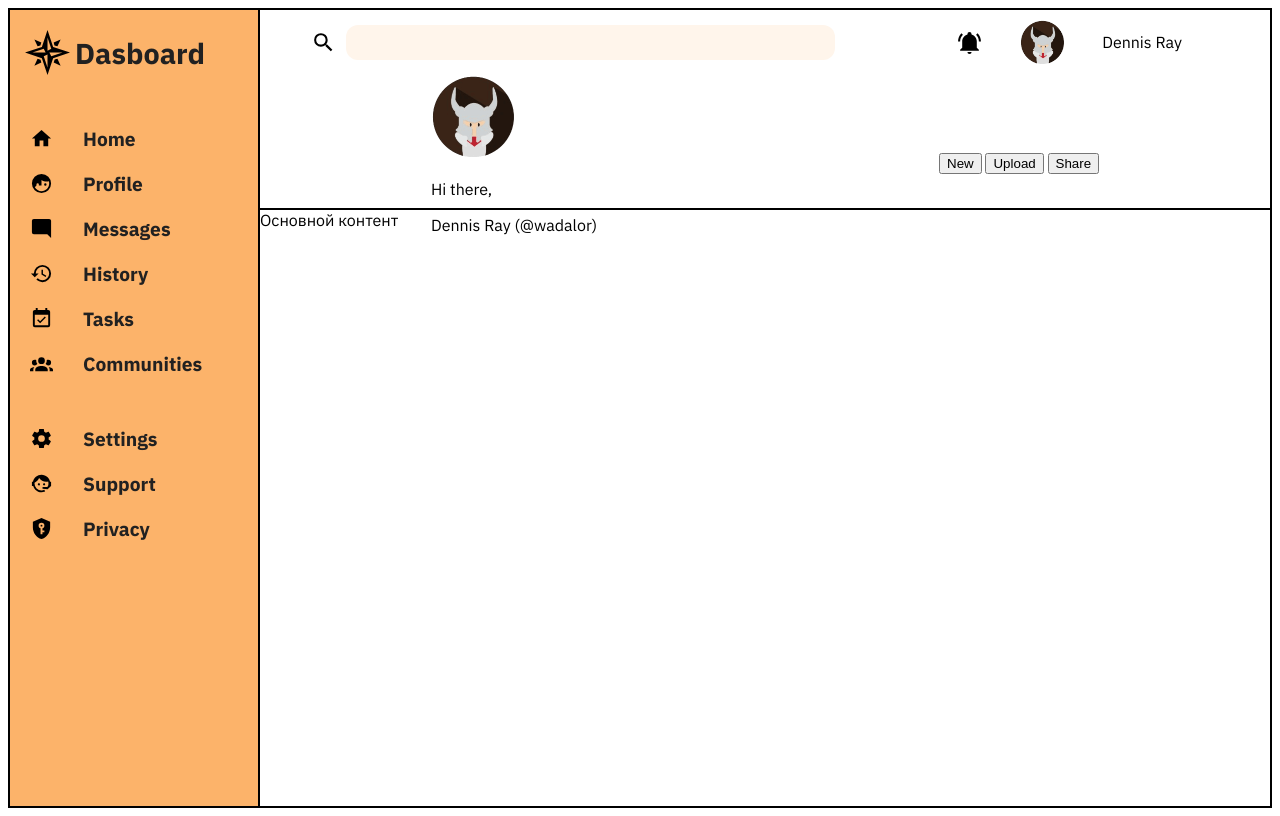
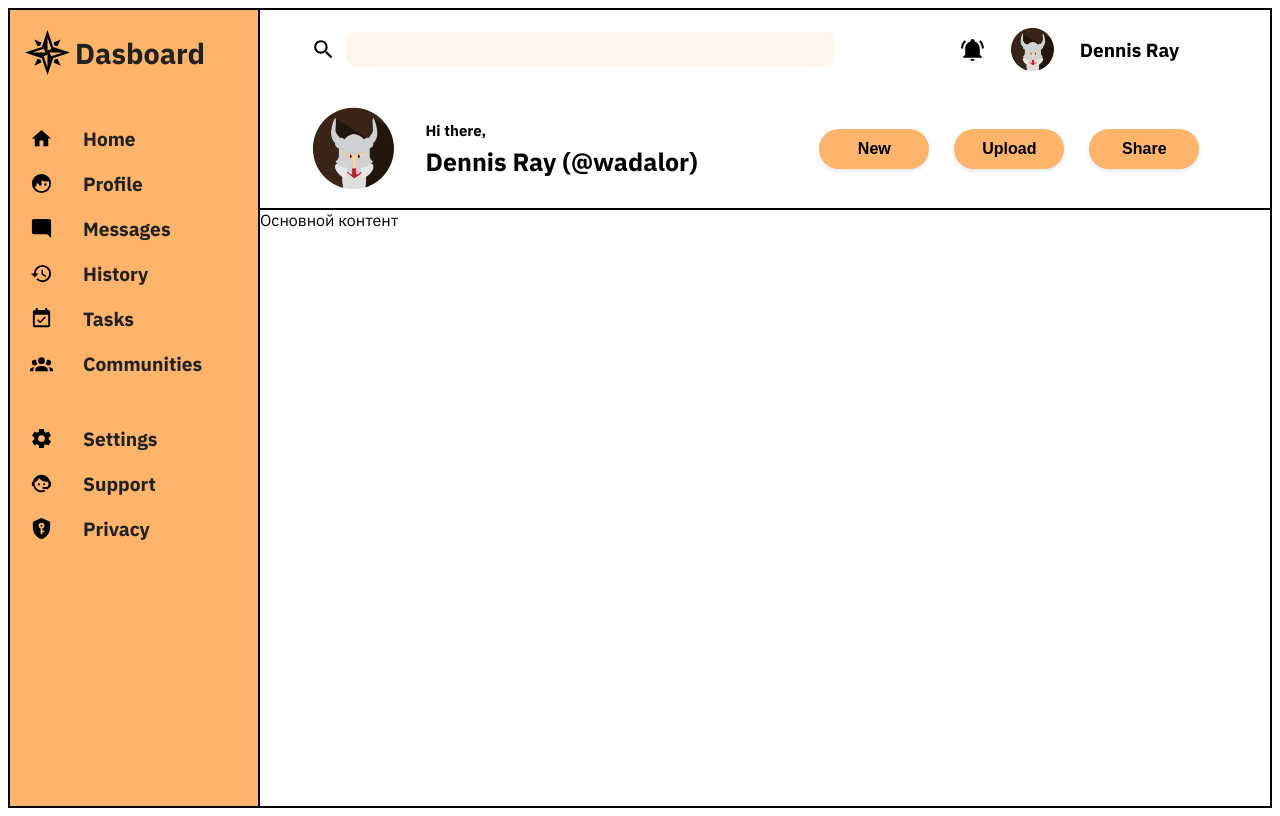
Before and after one commit to LIGECT/Admin-Dashboard, a plain HTML site: page index.html in a window 1280 px wide. Drawn offline with Linux system fonts and the light colour scheme.

Commit message:
feat: make the header completely

```diff
--- a/index.html
+++ b/index.html
@@ -29,7 +29,7 @@
               alt="User Avatar"
               class="user-avatar"
             />
-            <span class="username">Dennis Ray</span>
+            <span class="username-search-bar">Dennis Ray</span>
           </div>
         </div>
         <div class="welcome-panel">
--- a/style.css
+++ b/style.css
@@ -70,6 +70,11 @@ a {
   max-width: calc(75% + 20px);
 }
 
+.username-search-bar {
+  font-size: 19px;
+  font-weight: 700;
+}
+
 .search-bar img {
   width: 25px;
   margin-right: 10px;
@@ -78,7 +83,8 @@ a {
 .user-profile-info {
   display: flex;
   width: 300px;
-  justify-content: space-evenly;
+  justify-content: center;
+  gap: 25px;
   align-items: center;
 }
 
@@ -110,8 +116,58 @@ input[type="text"]:focus {
 
 .welcome-panel {
   display: flex;
-  justify-content: space-around;
+  justify-content: space-between;
   align-items: center;
+  margin: 1% 7% 1% 5%;
+}
+
+.welcome-message {
+  display: flex;
+  gap: 30px;
+}
+
+.action-buttons {
+  display: grid;
+  grid-template-columns: repeat(3, 1fr);
+  grid-template-rows: 1fr;
+  gap: 25px;
+}
+
+.button {
+  margin: auto;
+  height: 40px;
+  width: 110px;
+  font-size: 16px;
+  color: #000;
+  background: #fcb36a;
+  border-radius: 20px;
+  font-weight: 700;
+  border: none;
+  cursor: pointer;
+  transition: all 0.2s ease-in-out;
+  box-shadow: 0 2px 4px rgba(0, 0, 0, 0.1);
+}
+
+.button:hover {
+  background: #e39b4f;
+  box-shadow: 0 4px 8px rgba(0, 0, 0, 0.15);
+}
+
+.button:active {
+  transform: scale(0.97);
+  box-shadow: none;
+}
+
+.message-content p:first-child {
+  font-size: 15px;
+  margin-bottom: 5px;
+  font-weight: 700;
+}
+
+.message-content p:nth-child(2) {
+  font-size: 25px;
+  margin: 0px;
+  font-weight: 700;
 }
 
 .welcome-message img {
```
